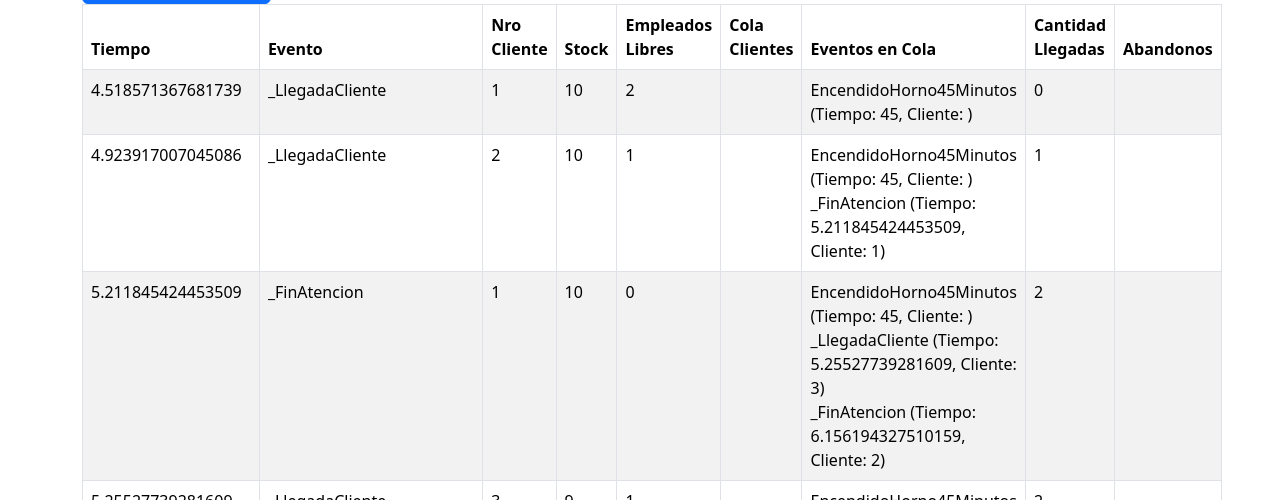
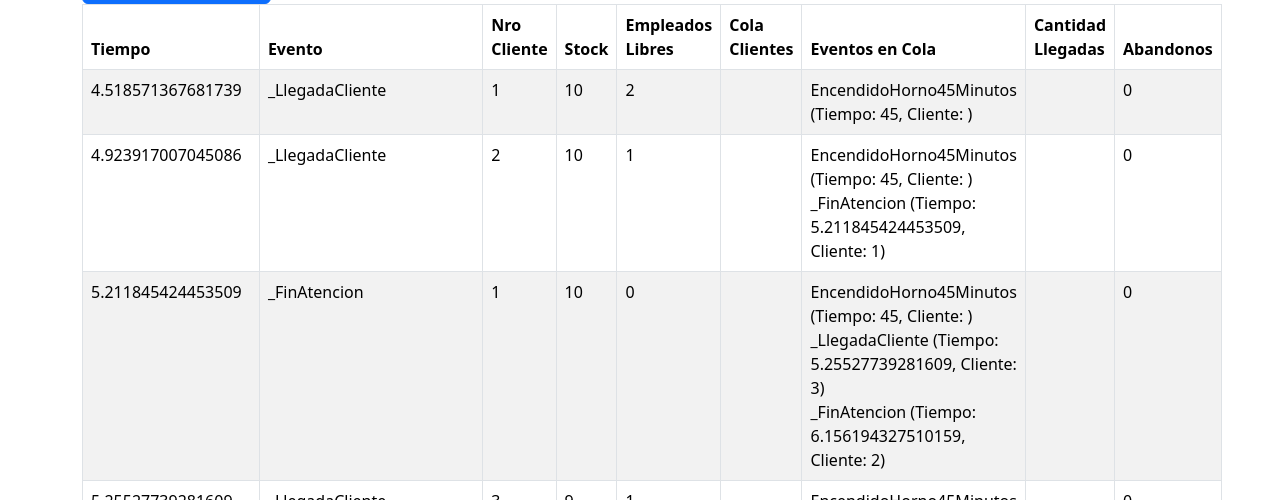
Before and after one commit to IsabelFeraudo/simulacion-panaderia-js, a React (Create React App) app: page / in a window 1280 px wide. Both pictures are taken after a click on the button "Comenzar Simulación". Shown: the part 300-800 px from the top of the page. Built offline with nearby package versions, Linux system fonts and the light colour scheme.

Commit message:
calculo de porcentaje

```diff
--- a/src/App.js
+++ b/src/App.js
@@ -5,24 +5,27 @@ import TrabajoPractico from './simulacion';
 
 function App() {
   const [datos, setDatos] = useState([]);
+  const [porcentajeClientesTristes, setPorcentajeClientesTristes] = useState(0);
 
   const handleSimulacion = (formValues) => {
     const { stockInicial, cantidadFilasASimular, filaASimularDesde, cantidadFilasAMostrar, pasoH } = formValues;
-    const tp = new TrabajoPractico();
-    tp.STOCK_INICIAL = stockInicial;
-    tp.CANTIDAD_DE_FILAS_A_SIMULAR = cantidadFilasASimular;
-    tp.FILA_A_SIMULAR_DESDE = filaASimularDesde;
-    tp.CANTIDAD_FILAS_A_MOSTRAR = cantidadFilasAMostrar;
-    tp.PASO_H = pasoH;
+    const tp = new TrabajoPractico(stockInicial, cantidadFilasASimular);
     tp.comenzarEjecucion();
-    setDatos(tp.getResultados());
+    const resultados = tp.getResultados();
+    setDatos(resultados);
+
+    // Calcular el porcentaje de clientes tristes
+    const clientesTotales = resultados.length;
+    const clientesTristes = resultados.filter((fila) => fila.evento === "FinCoccionHorno").length;
+    const porcentaje = (clientesTristes / clientesTotales) * 100;
+    setPorcentajeClientesTristes(porcentaje);
   };
 
   return (
     <div className="App">
       <h1>Simulación de Panadería</h1>
       <SimulacionFormulario onSubmit={handleSimulacion} />
-      {datos.length > 0 && <SimulacionTabla data={datos} />}
+      {datos.length > 0 && <SimulacionTabla data={datos} porcentajeClientesTristes={porcentajeClientesTristes} />}
     </div>
   );
 }
--- a/src/components/SimulacionTabla.js
+++ b/src/components/SimulacionTabla.js
@@ -1,7 +1,7 @@
 import React from 'react';
 import { Table, Container } from 'react-bootstrap';
 
-const SimulacionTabla = ({ data }) => {
+const SimulacionTabla = ({ data,porcentajeClientesTristes }) => {
   return (
     <Container>
       <Table striped bordered hover>
@@ -40,7 +40,10 @@ const SimulacionTabla = ({ data }) => {
           ))}
         </tbody>
       </Table>
+      {/* Mostrar el porcentaje de clientes tristes al finalizar la simulación */}
+      <p>Porcentaje de clientes tristes: {porcentajeClientesTristes.toFixed(2)}%</p>
     </Container>
+
   );
 };
 
--- a/src/simulacion.js
+++ b/src/simulacion.js
@@ -1,20 +1,20 @@
+import { CANTIDAD_DE_FILAS_A_SIMULAR } from './components/SimulacionFormulario';
+
 class TrabajoPractico {
-
     constructor(stockInicial, cantidadFilasASimular) {
         this.STOCK_INICIAL = stockInicial;
         this.CANTIDAD_DE_FILAS_A_SIMULAR = cantidadFilasASimular;
         this.resultados = [];
-        this.cantidadLlegadas = 0; // Contador de llegadas
+        this.cantidadLlegadasClientes = 0; // Contador para la cantidad total de llegadas de clientes
+        this.porcentajeClientesTristes = 0;
     }
 
     comenzarEjecucion() {
-
         const datos = {
-
             colaEventos: [],
             empleadosLibres: 2,
             colaClientes: [],
-            stock: this.STOCK_INICIAL, // Utilizar el valor inicial del stock ingresado
+            stock: this.STOCK_INICIAL,
             clientes: 0,
             clientesTristes: 0,
         };
@@ -36,17 +36,21 @@ class TrabajoPractico {
                     evento: evento.constructor.name,
                     nroCliente: evento.nroCliente,
                 })),
-                cantidadLlegadas: this.cantidadLlegadas, // Agregar la cantidad de llegadas
+                clientesTristes: datos.clientesTristes,
+                cantidadLlegadasClientes: this.cantidadLlegadasClientes, // Agregamos la cantidad total de llegadas de clientes en cada iteración
             };
 
             this.resultados.push(filaDatos);
             eventoInminente.ocurreEvento(datos);
 
-            // Incrementar el contador de llegadas si es una llegada de cliente
-            if (eventoInminente instanceof LlegadaCliente) {
-                this.cantidadLlegadas++;
+            // Incrementar el contador de llegadas de clientes
+            if (eventoInminente.constructor.name === "LlegadaCliente") {
+                this.cantidadLlegadasClientes++;
             }
         }
+
+        // Calcular el porcentaje de clientes tristes al finalizar la simulación
+        this.porcentajeClientesTristes = (datos.clientesTristes / this.cantidadLlegadasClientes) * 100;
     }
 
     encontrarEventoMasProximo(datos) {
```
